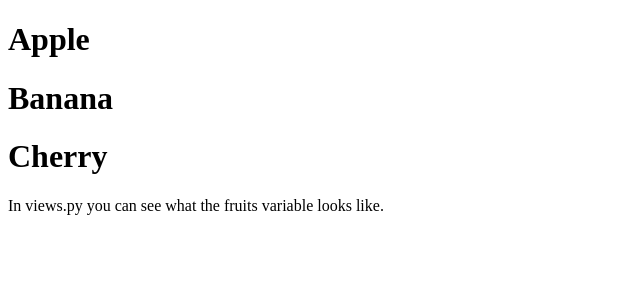
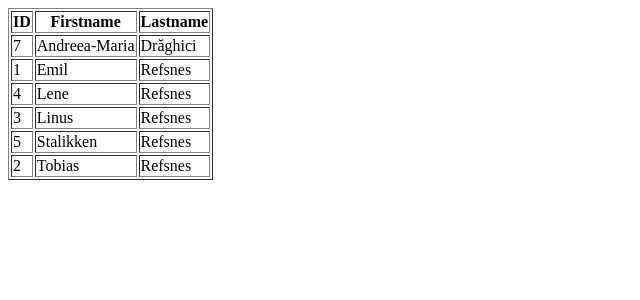
Before and after one commit to AndreeaDraghici/Django-Web-App, a Django app: page /testing/ in a window 1280 px wide. Shown: the top 300 px of the page, without its empty margins (0-640 px from the left). Run offline with Django 5.2, Linux system fonts and the light colour scheme; data comes from the database, SQL or seed files in the repository.

Commit message:
added query set filter and order by

```diff
--- a/my_tennis_club/members/templates/template.html
+++ b/my_tennis_club/members/templates/template.html
@@ -2,11 +2,20 @@
 <html>
 <body>
 
-{% for x in fruits %}
-  <h1>{{ x }}</h1>
-{% endfor %}
-
-<p>In views.py you can see what the fruits variable looks like.</p>
+<table border='1'>
+  <tr>
+    <th>ID</th>
+    <th>Firstname</th>
+    <th>Lastname</th>
+  </tr>
+  {% for x in mymembers %}
+    <tr>
+      <td>{{ x.id }}</td>
+        <td>{{ x.firstname }}</td>
+      <td>{{ x.lastname }}</td>
+    </tr>
+  {% endfor %}
+</table>
 
 </body>
 </html>
--- a/my_tennis_club/members/views.py
+++ b/my_tennis_club/members/views.py
@@ -1,6 +1,7 @@
 from django.http import HttpResponse
 from django.template import loader
 from .models import Member
+from django.db.models import Q
 
 
 # Create your views here.
@@ -28,8 +29,12 @@ def main(request) :
 
 
 def testing(request) :
+    """ Return records where firstname is Andreea-Maria or firstname is Tobias (meaning: returning records that matches either query,
+    not necessarily both) is not as easy as the AND example above."""
+    # mydata = Member.objects.filter(Q(firstname='Andreea-Maria') | Q(firstname='Tobias')).values()
+    mydata = Member.objects.all().order_by('firstname').values()
     template = loader.get_template('template.html')
     context = {
-        'fruits' : ['Apple', 'Banana', 'Cherry'],
+        'mymembers' : mydata,
     }
     return HttpResponse(template.render(context, request))
```
